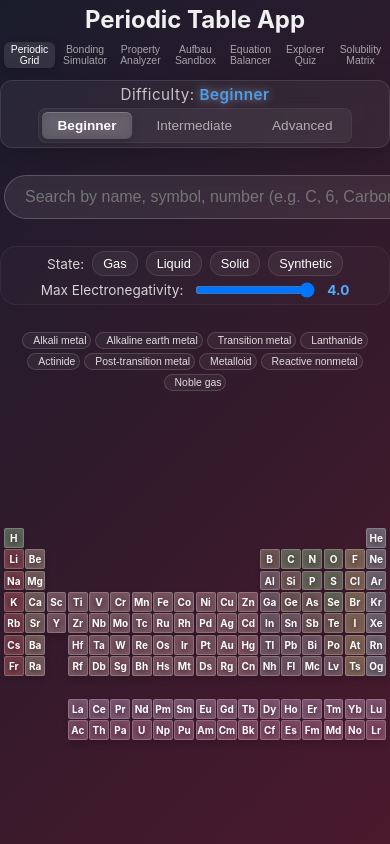
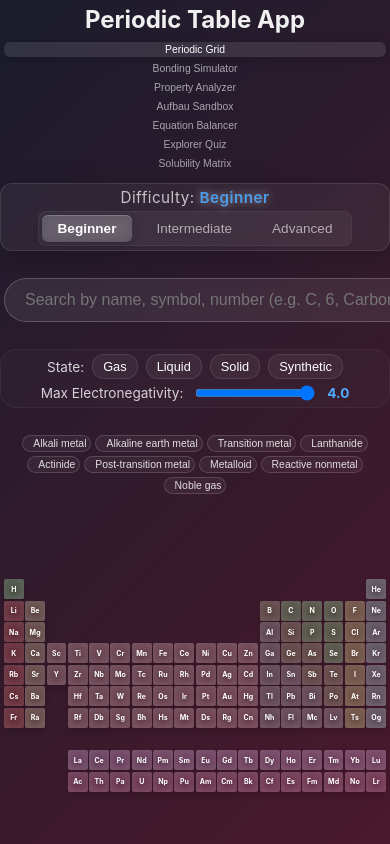
Before and after one commit to SavianAlexander/periodic-table-app, a React (Vite) app: page / in a window 390 px wide. Built offline with nearby package versions, Linux system fonts and the light colour scheme.

Commit message:
fix: resolve mobile grid cell width overflow and refined controls z-indexes

```diff
--- a/src/styles/main.css
+++ b/src/styles/main.css
@@ -276,7 +276,7 @@
   position: fixed;
   inset: 0;
   background: rgba(0, 0, 0, 0.3);
-  z-index: 9995;
+  z-index: 900;
   display: block;
   backdrop-filter: blur(5px);
   -webkit-backdrop-filter: blur(5px);
@@ -295,7 +295,7 @@
   border-left: 1px solid rgba(255, 255, 255, 0.2);
   box-shadow: -10px 0 30px rgba(0,0,0,0.5);
   color: #fff;
-  z-index: 9999;
+  z-index: 1000;
   display: flex;
   flex-direction: column;
   overflow-y: auto;
@@ -361,7 +361,7 @@
   display: flex;
   justify-content: center;
   align-items: center;
-  z-index: 9997;
+  z-index: 1000;
   pointer-events: none;
   box-sizing: border-box;
 }
@@ -822,7 +822,7 @@
 /* Premium Search & Interactive Legend Styles */
 .controls-container {
   position: relative;
-  z-index: 10;
+  z-index: 950;
   display: flex;
   flex-direction: column;
   align-items: center;
@@ -1204,11 +1204,12 @@
     display: none !important;
   }
   .element-card .symbol {
-    font-size: 10px !important;
+    font-size: 7px !important;
   }
   .element-card {
-    padding: 1px !important;
-    border-width: 0.5px !important;
+    padding: 0 !important;
+    border: none !important;
+    gap: 0 !important;
   }
   [data-testid="lanthanide-series"],
   [data-testid="actinide-series"] {
@@ -1227,6 +1228,15 @@
     padding: 2px 4px !important;
     font-size: 0.65rem !important;
   }
+  .nav-tabs {
+    flex-direction: column !important;
+    align-items: stretch !important;
+  }
+  .nav-tabs .tab-btn {
+    width: 100% !important;
+    box-sizing: border-box !important;
+    text-align: center !important;
+  }
   .advanced-filters-row {
     flex-direction: column !important;
     align-items: center !important;
```
